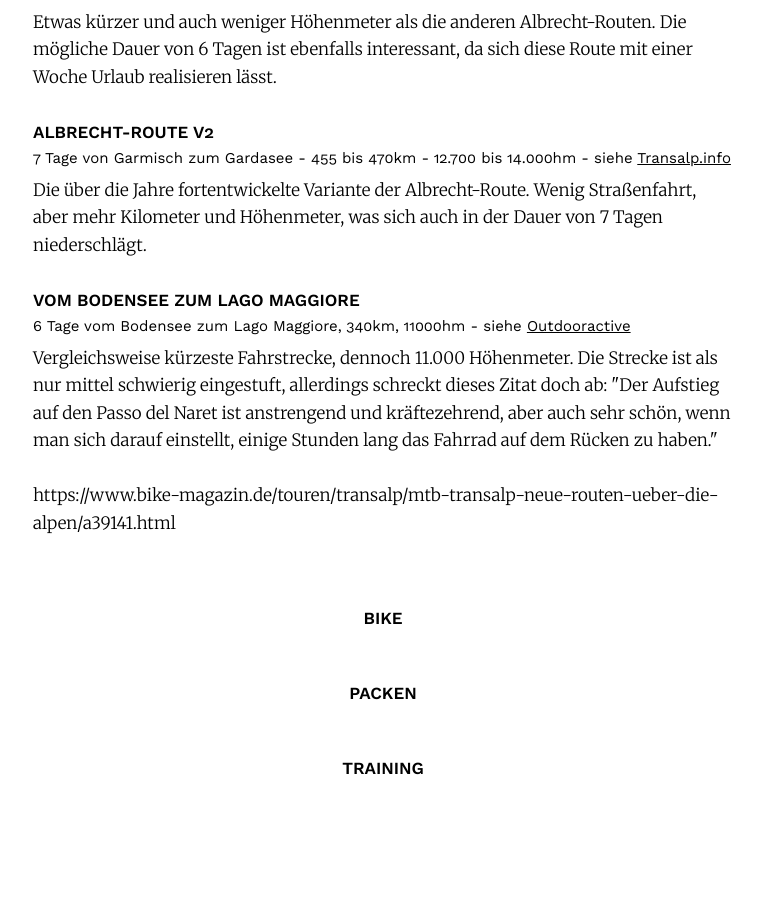
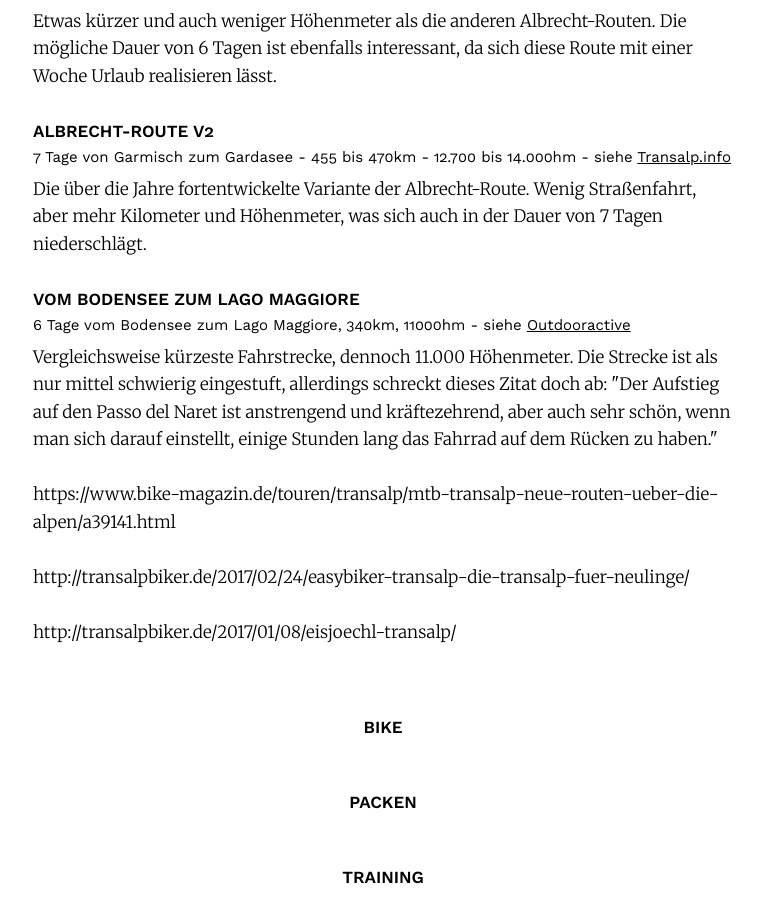
Before and after one commit to ulfschneider/bikepacking, a Jekyll site: the page built from _posts/2018-07-23-alpencross.md, in a window 1280 px wide and 900 px high, scrolled down 2415 px. Shown: the whole window, without its empty margins (257-1019 px from the left). Built offline with Jekyll 4.4.1, drawn with Linux system fonts in a browser that asks for light colours; before the commit the page ends 3206 px from its top, so only the background shows below that.

Commit message:
Repair 1px line between header and banner

```diff
--- a/_includes/banner.html
+++ b/_includes/banner.html
@@ -1,7 +1,6 @@
 {% if page.banner %}
-<div class="banner">
-    <div class="grid">
-        <div class="full cover height-100vh" style="background-image:url('{{site.baseurl}}/i/{{page.banner}}')">
+<div class="banner grid">
+    <div class="full cover height-100vh" style="background-image:url('{{site.baseurl}}/i/{{page.banner}}'); margin-top:-1px;">
         {% if page.bannertitle %}
         <div class="grid">
             <div class="wide title">
@@ -13,5 +12,4 @@
         </div> {% endif %}
     </div>
 </div>
-</div>
 {% endif %}
--- a/_posts/2018-07-23-alpencross.md
+++ b/_posts/2018-07-23-alpencross.md
@@ -50,6 +50,9 @@
 
 https://www.bike-magazin.de/touren/transalp/mtb-transalp-neue-routen-ueber-die-alpen/a39141.html
 
+http://transalpbiker.de/2017/02/24/easybiker-transalp-die-transalp-fuer-neulinge/
+
+http://transalpbiker.de/2017/01/08/eisjoechl-transalp/
 
 
 # Bike
--- a/_sass/base.scss
+++ b/_sass/base.scss
@@ -1,5 +1,6 @@
 /* base */
 @import url('https://fonts.googleapis.com/css?family=Merriweather:300,300i,700|Work+Sans:400,600');
+
 $base-font-family: 'Merriweather', Serif;
 $headline-font-family: 'Work Sans';
 $title-font-family: 'Work Sans';
```
Also changed, not shown: 2 other files. Lines whose indentation alone changed are shown as unchanged.
